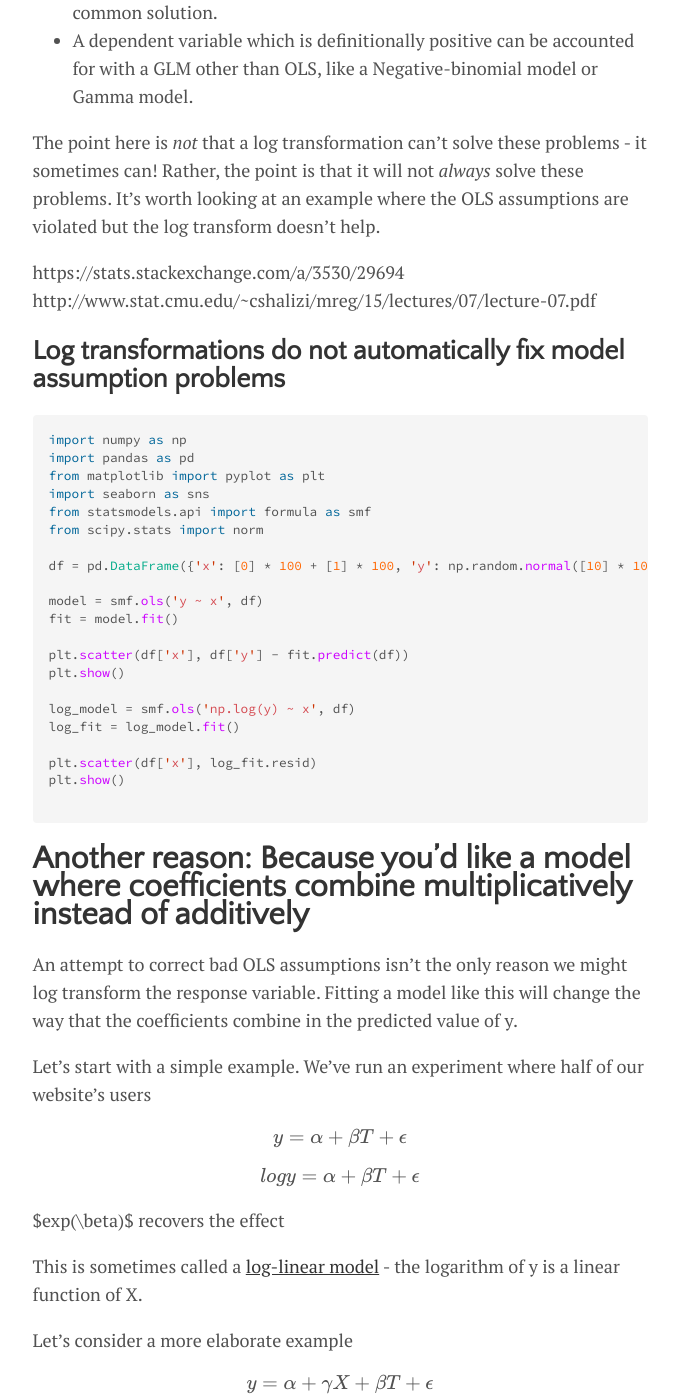
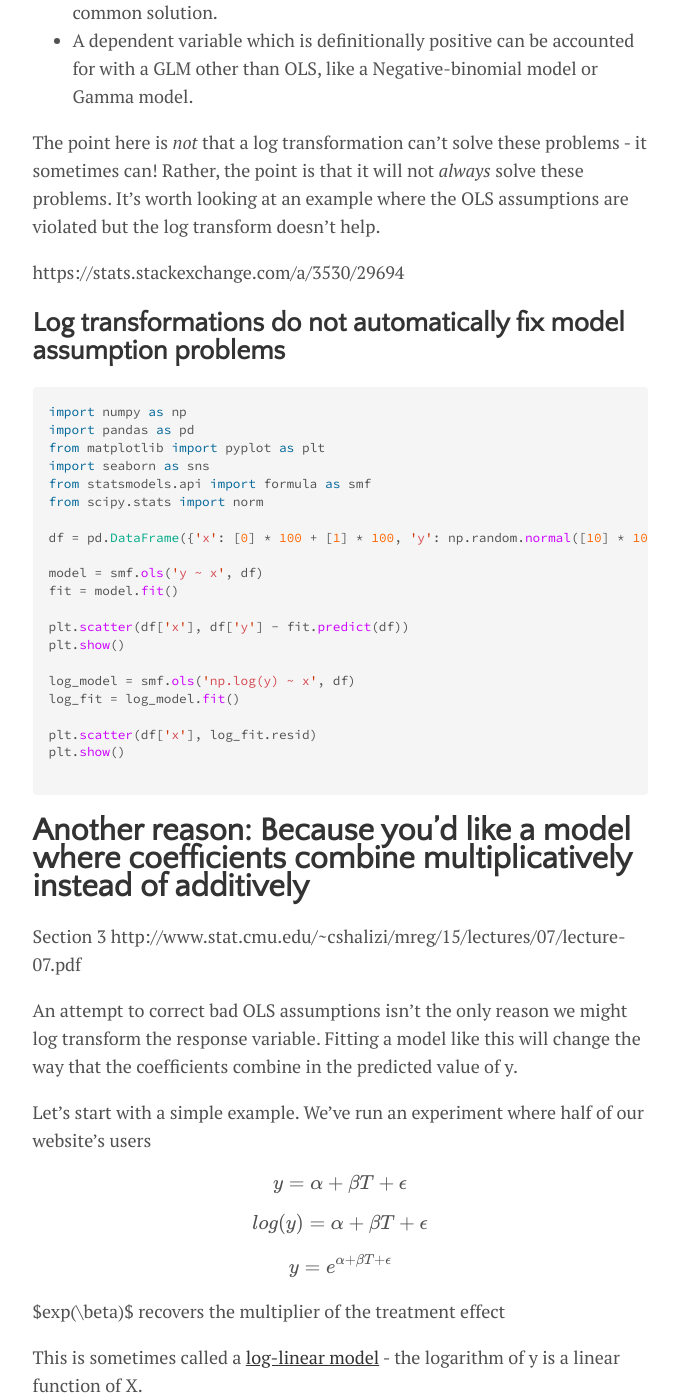
Before and after one commit to lmc2179/lmc2179.github.io, a Jekyll site: the page built from drafts/multiplicative.md, in a window 1280 px wide and 1400 px high, scrolled down 1501 px. Shown: the whole window, without its empty margins (300-978 px from the left). Built offline with Jekyll 4.4.1, drawn with Linux system fonts in a browser that asks for light colours; formulas are drawn with MathJax 3.

Commit message:
Update multiplicative.md

```diff
--- a/drafts/multiplicative.md
+++ b/drafts/multiplicative.md
@@ -28,7 +28,6 @@ A log transformation of the response variable may *sometimes* resolve these issu
 The point here is _not_ that a log transformation can't solve these problems - it sometimes can! Rather, the point is that it will not _always_ solve these problems. It's worth looking at an example where the OLS assumptions are violated but the log transform doesn't help.
 
 https://stats.stackexchange.com/a/3530/29694
-http://www.stat.cmu.edu/~cshalizi/mreg/15/lectures/07/lecture-07.pdf
 
 ## Log transformations do not automatically fix model assumption problems
 
@@ -58,15 +57,20 @@ plt.show()
 
 # Another reason: Because you'd like a model where coefficients combine multiplicatively instead of additively
 
+Section 3
+http://www.stat.cmu.edu/~cshalizi/mreg/15/lectures/07/lecture-07.pdf
+
 An attempt to correct bad OLS assumptions isn't the only reason we might log transform the response variable. Fitting a model like this will change the way that the coefficients combine in the predicted value of y.
 
 Let's start with a simple example. We've run an experiment where half of our website's users
 
 $$y = \alpha +  \beta T + \epsilon$$
 
-$$log y = \alpha +  \beta T + \epsilon$$
+$$log(y) = \alpha +  \beta T + \epsilon$$
 
-$exp(\beta)$ recovers the effect
+$$y = e^{\alpha +  \beta T + \epsilon}$$
+
+$exp(\beta)$ recovers the multiplier of the treatment effect
 
 This is sometimes called a [log-linear model](https://en.wikipedia.org/wiki/Log-linear_model#:~:text=A%20log%2Dlinear%20model%20is,(possibly%20multivariate)%20linear%20regression) - the logarithm of y is a linear function of X.
 
```
